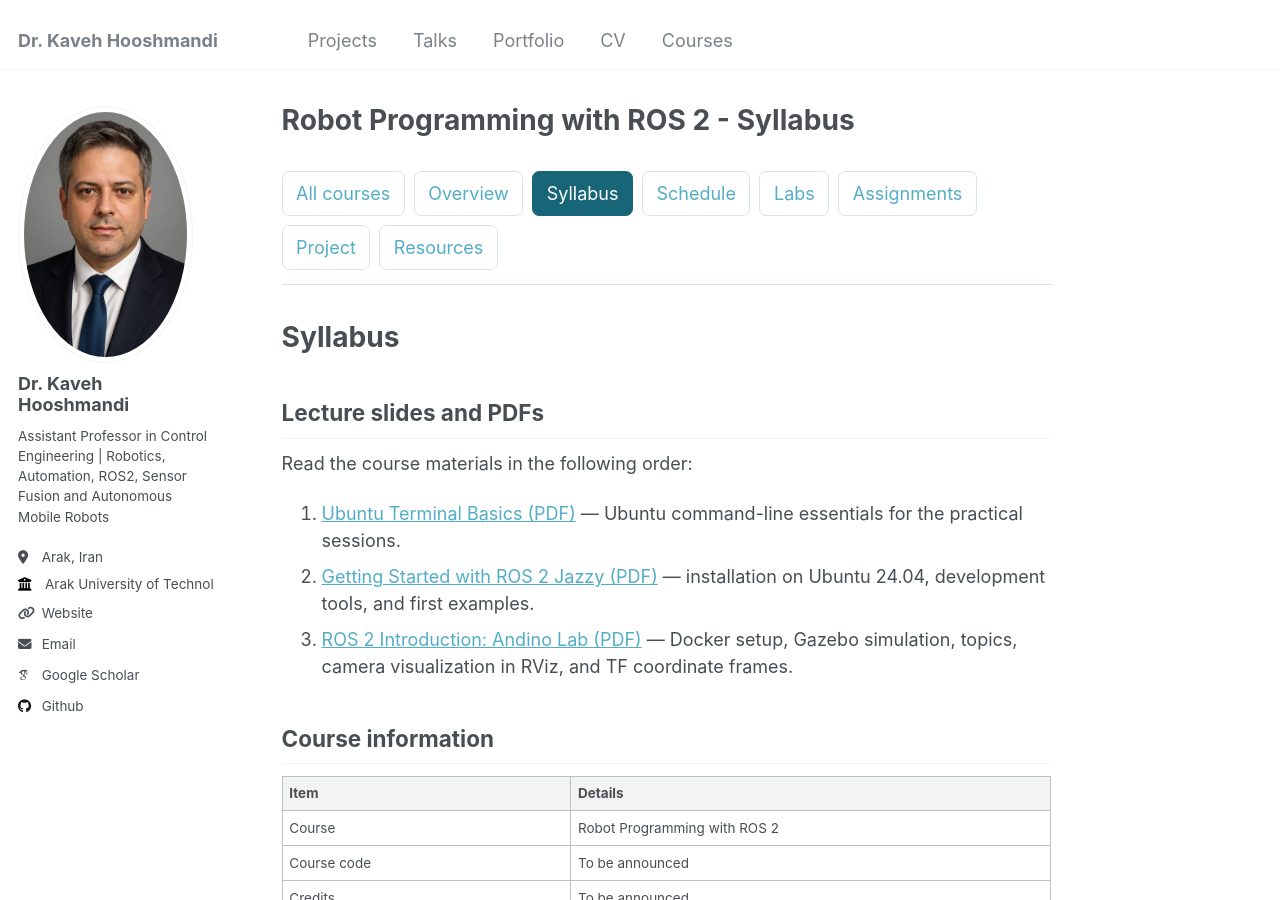
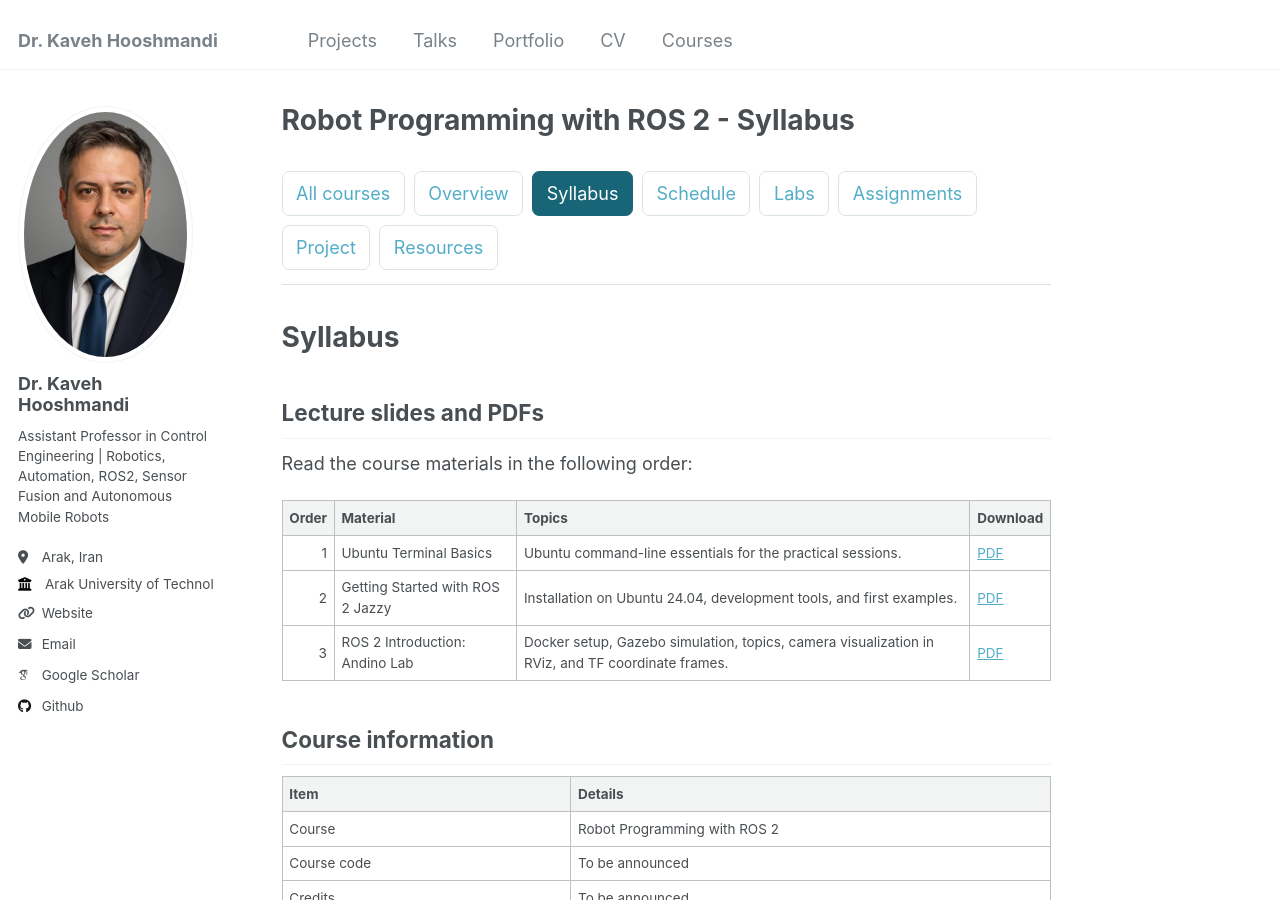
Before and after one commit to kaveh-hooshmandi/kaveh-hooshmandi.github.io, a Jekyll site: the page built from _pages/robot-programming-ros2-syllabus.md, in a window 1280 px wide and 900 px high. Built offline with Jekyll 4.4.1, drawn with Linux system fonts in a browser that asks for light colours; some web fonts are replaced.

Commit message:
Display syllabus PDF materials in a table

```diff
--- a/_pages/robot-programming-ros2-syllabus.md
+++ b/_pages/robot-programming-ros2-syllabus.md
@@ -14,9 +14,11 @@ author_profile: true
 
 Read the course materials in the following order:
 
-1. [Ubuntu Terminal Basics (PDF)](/courses/robot-programming-ros2/materials/ubuntu_linux_terminal_basics.pdf) — Ubuntu command-line essentials for the practical sessions.
-2. [Getting Started with ROS 2 Jazzy (PDF)](/courses/robot-programming-ros2/materials/ros2_installation.pdf) — installation on Ubuntu 24.04, development tools, and first examples.
-3. [ROS 2 Introduction: Andino Lab (PDF)](/courses/robot-programming-ros2/materials/ros2_introduction.pdf) — Docker setup, Gazebo simulation, topics, camera visualization in RViz, and TF coordinate frames.
+| Order | Material | Topics | Download |
+|---:|---|---|---|
+| 1 | Ubuntu Terminal Basics | Ubuntu command-line essentials for the practical sessions. | [PDF](/courses/robot-programming-ros2/materials/ubuntu_linux_terminal_basics.pdf) |
+| 2 | Getting Started with ROS 2 Jazzy | Installation on Ubuntu 24.04, development tools, and first examples. | [PDF](/courses/robot-programming-ros2/materials/ros2_installation.pdf) |
+| 3 | ROS 2 Introduction: Andino Lab | Docker setup, Gazebo simulation, topics, camera visualization in RViz, and TF coordinate frames. | [PDF](/courses/robot-programming-ros2/materials/ros2_introduction.pdf) |
 
 ## Course information
 
```
